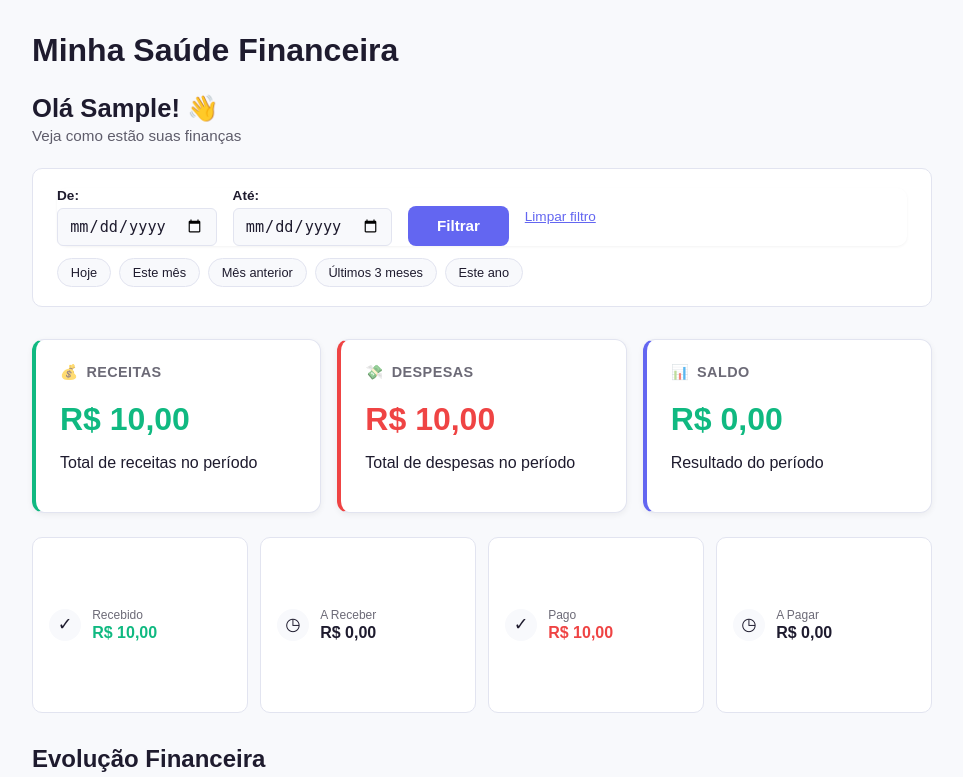
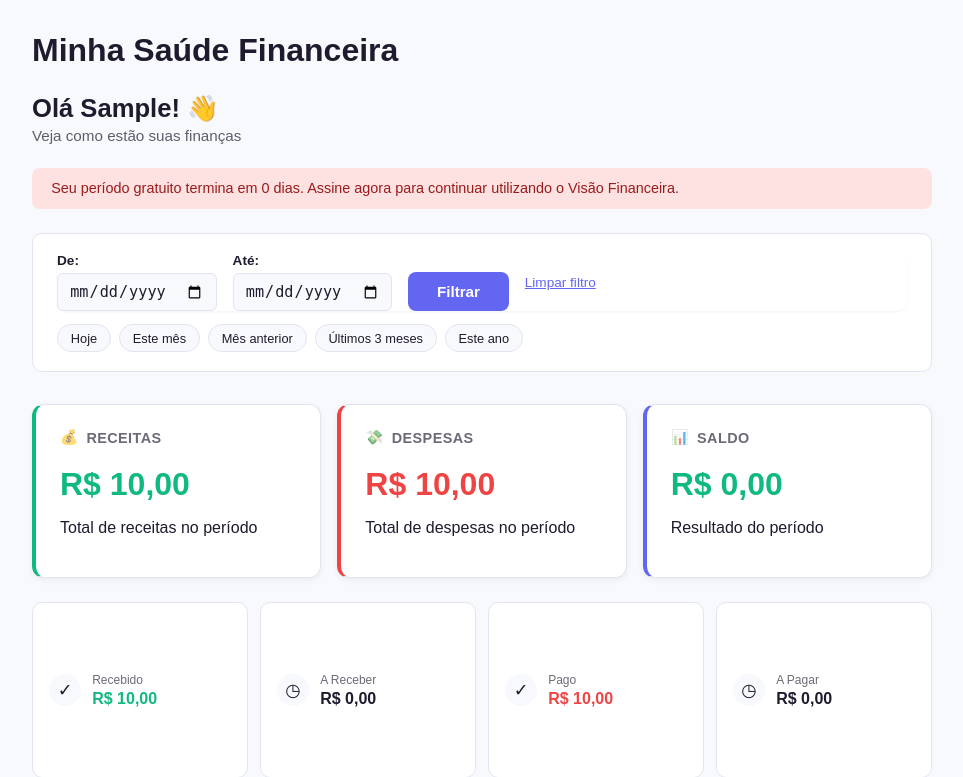
Before and after one commit to ReneBerredo/Controle-Financeiro, a Django app: page /financas/ in a window 1280 px wide. Shown: the part 138-915 px from the top of the page, without its empty margins (158-1121 px from the left). Run offline with Django 5.2, Linux system fonts and the light colour scheme; a user stored in the database is signed in; tables that the repository leaves empty hold one stand-in row (values such as "Sample post").

Commit message:
Adicionado contagem regressiva do periodo gratuito no dashboard

```diff
--- a/financas/models.py
+++ b/financas/models.py
@@ -66,3 +66,8 @@ class Assinatura(models.Model):
 
     def __str__(self):
         return f'{self.usuario.email} - {self.get_status_display()}'
+
+    def dias_restantes(self):
+        from django.utils import timezone
+        delta = self.data_fim - timezone.now().date()
+        return max(delta.days, 0)
--- a/financas/templates/financas/dashboard.html
+++ b/financas/templates/financas/dashboard.html
@@ -9,6 +9,16 @@
         <p>Olá {{ request.user.first_name|default:request.user.username }}! 👋</p>
         <p>Veja como estão suas finanças</p>
     </div>
+
+    {% if assinatura.status == 'trial' %}
+        <div class="aviso-assinatura {% if assinatura.dias_restantes <= 3 %}aviso-urgente{% endif %}">
+            {% if assinatura.dias_restantes <= 3 %}
+                Seu período gratuito termina em {{ assinatura.dias_restantes }} dia{{ assinatura.dias_restantes|pluralize }}. Assine agora para continuar utilizando o Visão Financeira.
+            {% else %}
+                Seu período gratuito termina em {{ assinatura.dias_restantes }} dias.
+            {% endif %}
+        </div>
+    {% endif %}
 
     <div class="filtro-container">
         <form method="get" class="form-filtro" id="form-filtro-periodo">
--- a/financas/views.py
+++ b/financas/views.py
@@ -294,6 +294,8 @@ def dashboard(request):
     garantir_categorias_padrao(request.user)
     garantir_assinatura(request.user)
 
+    assinatura = Assinatura.objects.get(usuario=request.user)
+
     receitas = Receita.objects.filter(usuario=request.user)
     despesas = Despesa.objects.filter(usuario=request.user)
 
@@ -402,6 +404,7 @@ def dashboard(request):
         'despesas_itens': despesas_itens,
         'maior_despesa': maior_despesa,
         'regra_orcamento': regra_orcamento,
+        'assinatura': assinatura,
     }
 
     return render(request, 'financas/dashboard.html', contexto)
--- a/static/css/style.css
+++ b/static/css/style.css
@@ -1037,3 +1037,17 @@ button[type="submit"]:disabled {
 .percentual-acima {
     color: var(--cor-perigo) !important;
 }
+
+.aviso-assinatura {
+    background-color: #dbeafe;
+    color: #1e40af;
+    padding: 0.8rem 1.2rem;
+    border-radius: 8px;
+    font-size: 0.9rem;
+    margin-bottom: 1.5rem;
+}
+
+.aviso-urgente {
+    background-color: #fee2e2;
+    color: #991b1b;
+}
```
